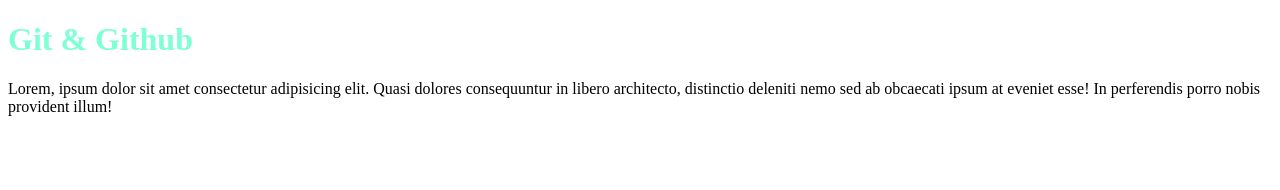
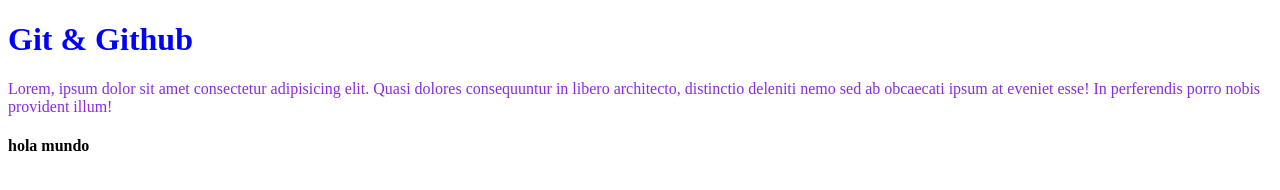
Before and after one commit to CJGalvis/workshop-git-example, a plain HTML site: page index.html in a window 1280 px wide. Drawn offline with Linux system fonts and the light colour scheme.

Commit message:
cambio los textos

```diff
--- a/index.html
+++ b/index.html
@@ -11,8 +11,11 @@
 <body>
   <h1 class="title">Git & Github</h1>
 
-  <p>Lorem, ipsum dolor sit amet consectetur adipisicing elit. Quasi dolores consequuntur in libero architecto,
+  <p class="texto">Lorem, ipsum dolor sit amet consectetur adipisicing elit. Quasi dolores consequuntur in libero architecto,
     distinctio deleniti nemo sed ab obcaecati ipsum at eveniet esse! In perferendis porro nobis provident illum!</p>
+
+    <h4>hola mundo</h4>
+    <a href="http://google.com"></a>
 </body>
 
 </html>
--- a/master.css
+++ b/master.css
@@ -1,3 +1,7 @@
 .title {
-  color: aquamarine;
+  color: blue;
 }
+
+.texto {
+  color: blueviolet;
+}
```
